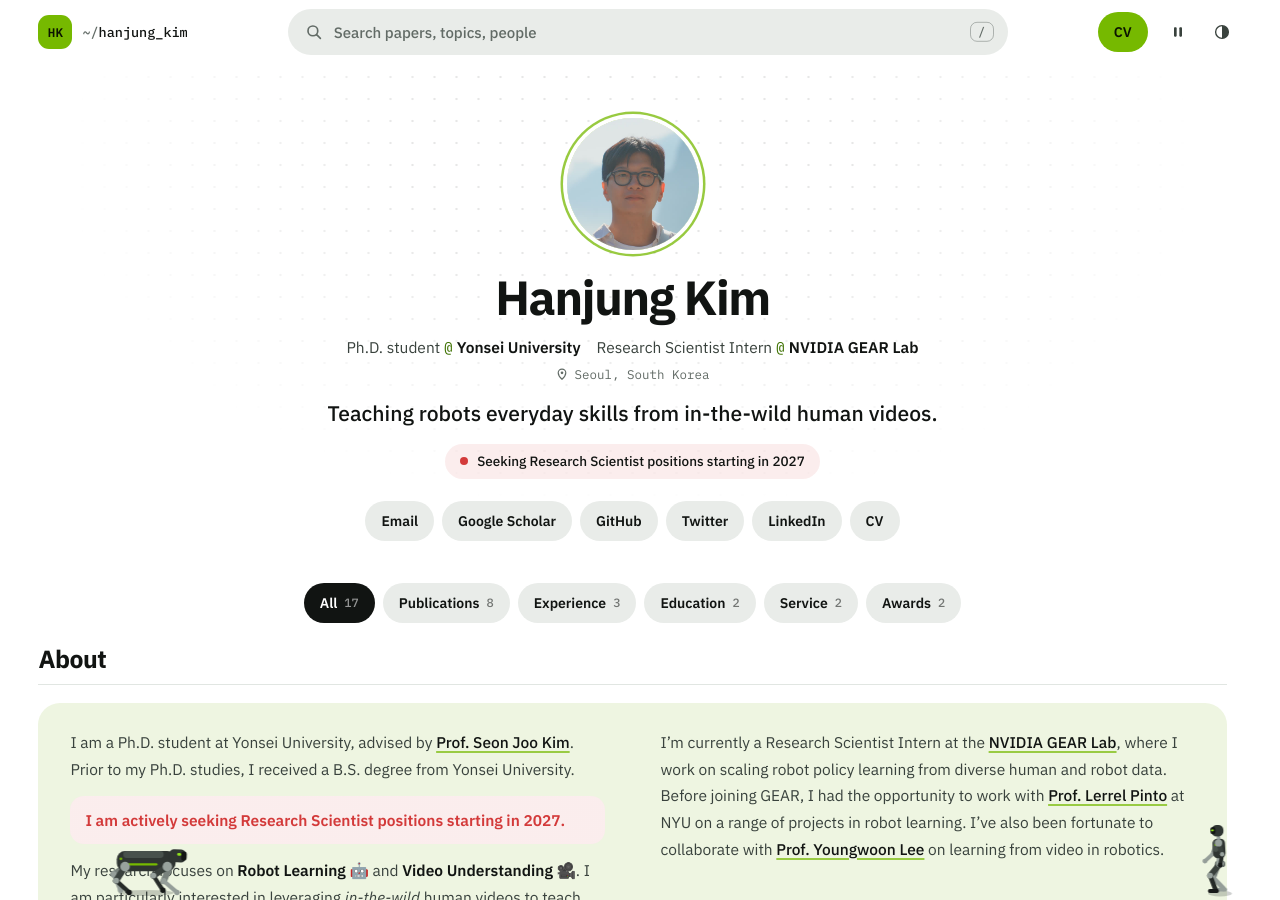
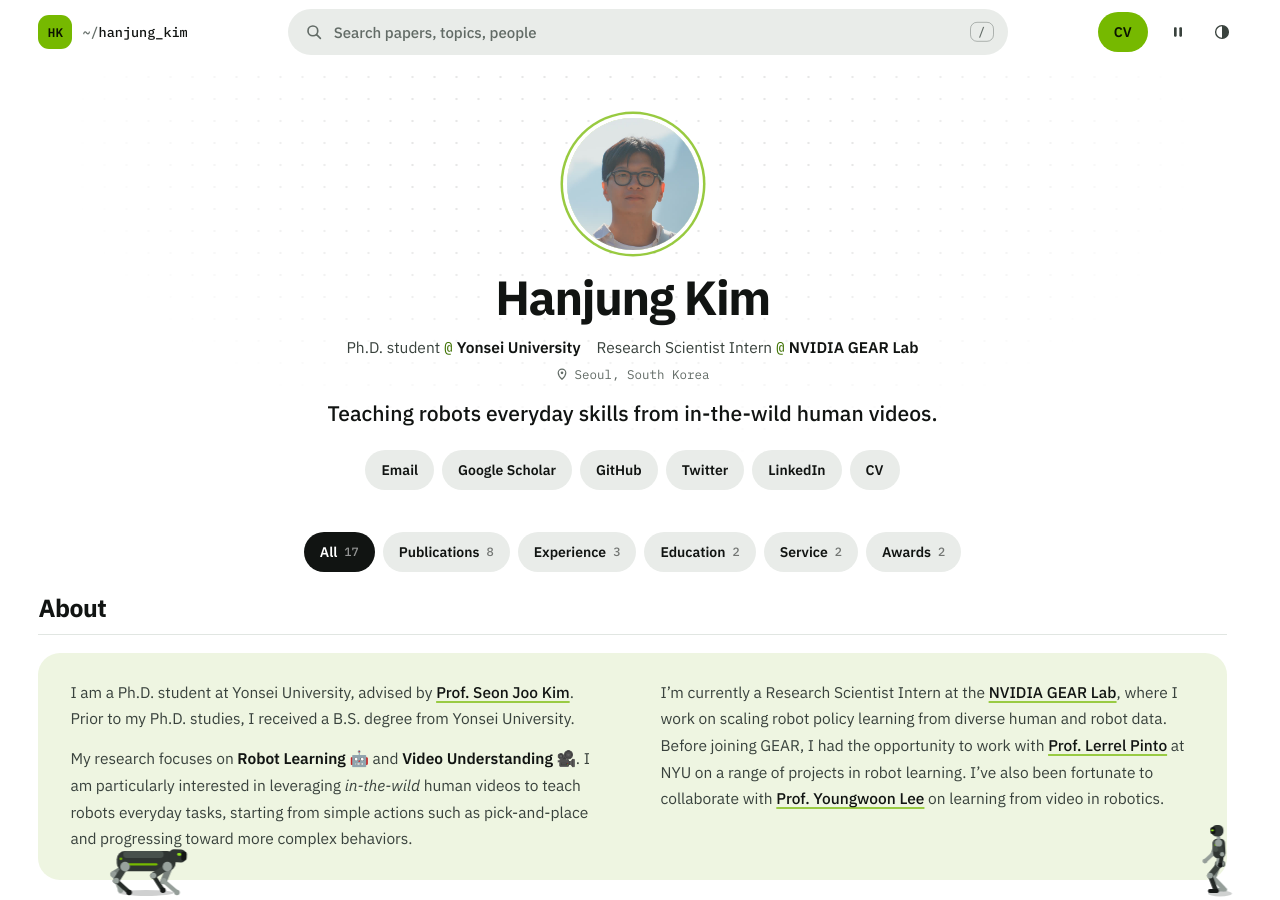
Before and after one commit to KimHanjung/KimHanjung.github.io, a Jekyll site: the page built from _pages/about.md, in a window 1280 px wide and 900 px high. Built offline with Jekyll 4.4.1, drawn with Linux system fonts in a browser that asks for light colours.

Commit message:
Hide the RS-position notice for now
Badge and About callout are commented out (marked 'Hidden 2026-11-20');
the header drops the status row when profile.status is unset.

Co-Authored-By: Claude Opus 5.5 <noreply@anthropic.com>

```diff
--- a/_data/profile.yml
+++ b/_data/profile.yml
@@ -8,7 +8,8 @@ avatar: /images/hanjung_480.jpg
 location: Seoul, South Korea
 email: hanjungkim@yonsei.ac.kr
 cv: /files/cv_20260302.pdf
-status: Seeking Research Scientist positions starting in 2027
+# Hidden 2026-11-20 for about a month; uncomment to show the badge again.
+# status: Seeking Research Scientist positions starting in 2027
 roles:
   - title: Ph.D. student
     org: Yonsei University
--- a/_includes/board/profile.html
+++ b/_includes/board/profile.html
@@ -13,7 +13,9 @@
     </ul>
     <p class="loc"><svg viewBox="0 0 24 24" width="14" height="14" aria-hidden="true"><path d="M12 21s-6.5-5.6-6.5-11a6.5 6.5 0 0 1 13 0c0 5.4-6.5 11-6.5 11z" fill="none" stroke="currentColor" stroke-width="2"/><circle cx="12" cy="10" r="2.3" fill="currentColor"/></svg>{{ profile.location }}</p>
     <p class="tagline">{{ profile.tagline }}</p>
+    {%- if profile.status %}
     <p class="status"><span class="pulse" aria-hidden="true"></span>{{ profile.status }}</p>
+    {%- endif %}
     <ul class="links" aria-label="Links">
       {%- for l in profile.links %}
       <li><a class="pill" href="{{ l.url }}"{% unless l.url contains 'mailto:' %} rel="noopener"{% endunless %}>{{ l.label }}</a></li>
```
Also changed, not shown: _pages/about.md (+2 -0 lines).
